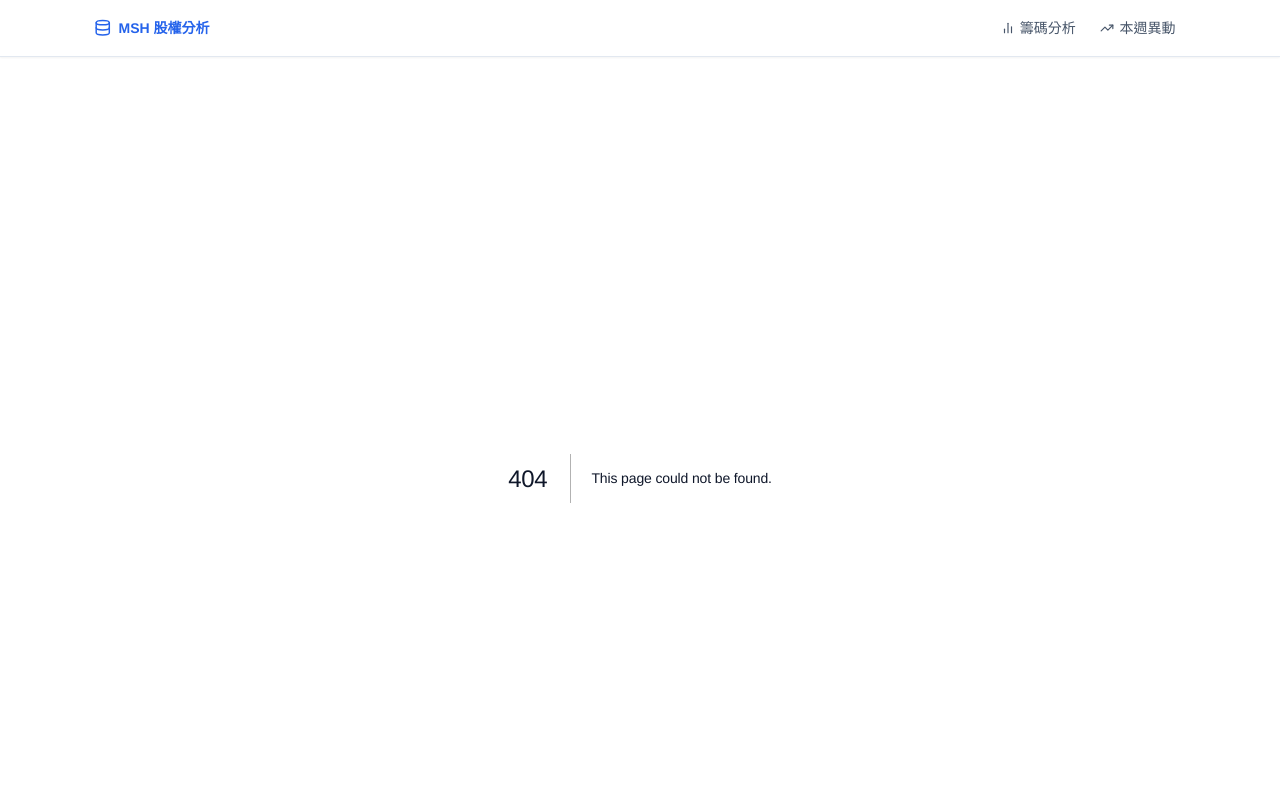
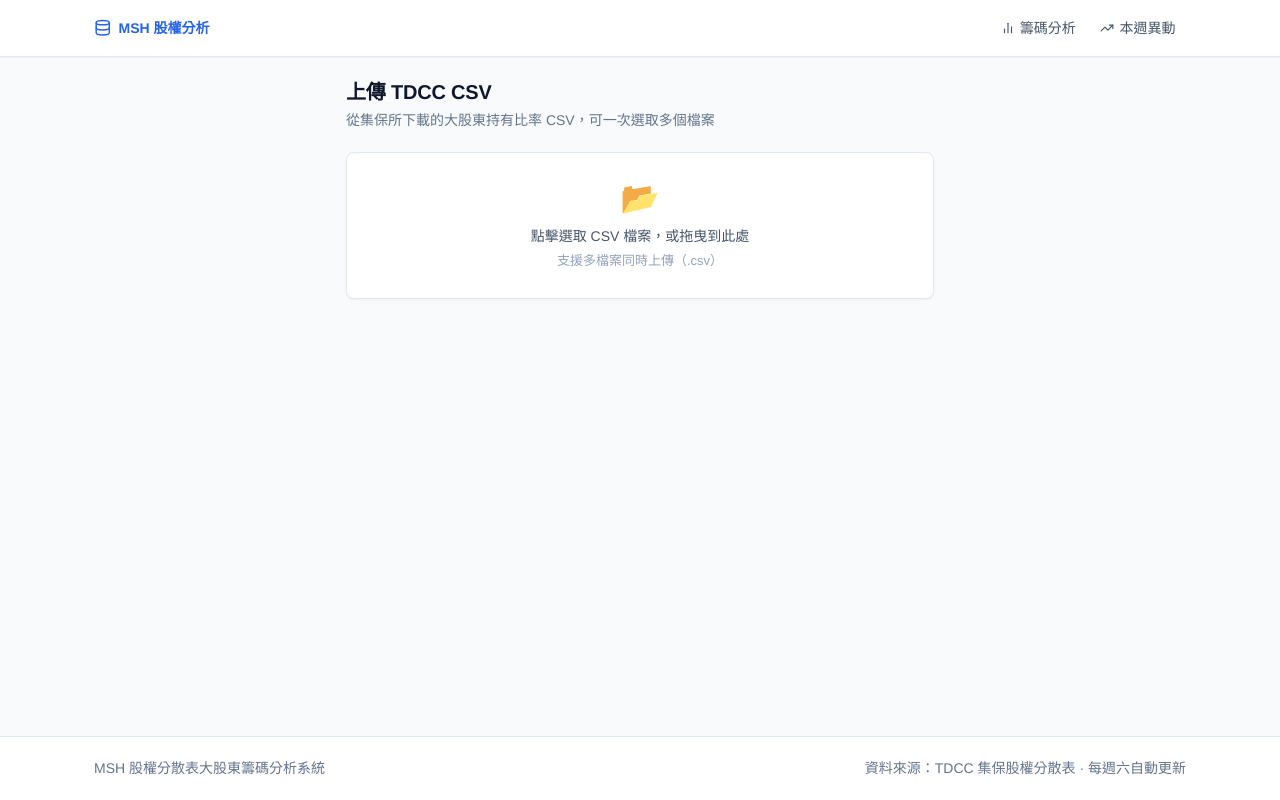
Before and after one commit to mywu-cloud/msh, a Next.js app in the folder frontend/: page /upload in a window 1280 px wide. Before the commit this address had no page. Shown: the top 800 px of the page. Built offline with nearby package versions, Linux system fonts and the light colour scheme.

Commit message:
feat: add TDCC CSV upload page at /upload

```diff
--- /dev/null
+++ b/frontend/src/app/upload/page.tsx
@@ -0,0 +1,143 @@
+'use client'
+
+import { useState, useRef } from 'react'
+
+const API_BASE = process.env.NEXT_PUBLIC_API_URL || 'https://msh-api.tw-mywu.workers.dev'
+
+interface UploadResult {
+  success: boolean
+  message: string
+  date?: string
+  inserted?: number
+  skipped?: number
+  errors?: number
+  error?: string
+}
+
+export default function UploadPage() {
+  const [files, setFiles] = useState<File[]>([])
+  const [uploading, setUploading] = useState(false)
+  const [results, setResults] = useState<Array<{ file: string; result: UploadResult }>>([])
+  const inputRef = useRef<HTMLInputElement>(null)
+
+  const handleFileChange = (e: React.ChangeEvent<HTMLInputElement>) => {
+    const selected = Array.from(e.target.files || [])
+    setFiles(prev => {
+      const names = new Set(prev.map(f => f.name))
+      return [...prev, ...selected.filter(f => !names.has(f.name))]
+    })
+    e.target.value = ''
+  }
+
+  const removeFile = (name: string) => setFiles(prev => prev.filter(f => f.name !== name))
+
+  const handleUpload = async () => {
+    if (!files.length) return
+    setUploading(true)
+    setResults([])
+    const newResults: Array<{ file: string; result: UploadResult }> = []
+
+    for (const file of files) {
+      const form = new FormData()
+      form.append('file', file)
+      form.append('source', 'tdcc')
+      try {
+        const res = await fetch(`${API_BASE}/api/upload-csv`, { method: 'POST', body: form })
+        const json: UploadResult = await res.json()
+        newResults.push({ file: file.name, result: json })
+      } catch (e) {
+        newResults.push({ file: file.name, result: { success: false, message: '', error: String(e) } })
+      }
+    }
+
+    setResults(newResults)
+    setUploading(false)
+    // Clear files that succeeded
+    const failed = new Set(newResults.filter(r => !r.result.success).map(r => r.file))
+    setFiles(prev => prev.filter(f => failed.has(f.name)))
+  }
+
+  return (
+    <div className="max-w-2xl mx-auto space-y-6">
+      <div>
+        <h1 className="text-2xl font-bold text-slate-900">上傳 TDCC CSV</h1>
+        <p className="text-sm text-slate-500 mt-1">從集保所下載的大股東持有比率 CSV，可一次選取多個檔案</p>
+      </div>
+
+      {/* Drop zone */}
+      <div
+        className="card border-2 border-dashed border-slate-300 hover:border-primary-400 transition-colors cursor-pointer p-8 text-center"
+        onClick={() => inputRef.current?.click()}
+        onDragOver={e => e.preventDefault()}
+        onDrop={e => {
+          e.preventDefault()
+          const dropped = Array.from(e.dataTransfer.files).filter(f => f.name.endsWith('.csv'))
+          setFiles(prev => {
+            const names = new Set(prev.map(f => f.name))
+            return [...prev, ...dropped.filter(f => !names.has(f.name))]
+          })
+        }}
+      >
+        <input ref={inputRef} type="file" accept=".csv" multiple className="hidden" onChange={handleFileChange} />
+        <div className="text-4xl mb-3">📂</div>
+        <p className="text-slate-600 font-medium">點擊選取 CSV 檔案，或拖曳到此處</p>
+        <p className="text-xs text-slate-400 mt-1">支援多檔案同時上傳（.csv）</p>
+      </div>
+
+      {/* File list */}
+      {files.length > 0 && (
+        <div className="card p-0 overflow-hidden">
+          <div className="px-4 py-2 border-b border-surface-border text-sm font-medium text-slate-700">
+            已選取 {files.length} 個檔案
+          </div>
+          <ul className="divide-y divide-surface-border">
+            {files.map(f => (
+              <li key={f.name} className="flex items-center justify-between px-4 py-2 text-sm">
+                <span className="text-slate-700">{f.name}</span>
+                <div className="flex items-center gap-3">
+                  <span className="text-slate-400 text-xs">{(f.size / 1024).toFixed(1)} KB</span>
+                  <button onClick={() => removeFile(f.name)} className="text-slate-400 hover:text-red-500 text-xs">✕</button>
+                </div>
+              </li>
+            ))}
+          </ul>
+          <div className="px-4 py-3 border-t border-surface-border">
+            <button
+              onClick={handleUpload}
+              disabled={uploading}
+              className="w-full py-2 px-4 bg-primary-600 hover:bg-primary-700 disabled:bg-slate-300 text-white text-sm font-medium rounded-lg transition-colors"
+            >
+              {uploading ? '上傳中...' : `上傳 ${files.length} 個檔案`}
+            </button>
+          </div>
+        </div>
+      )}
+
+      {/* Results */}
+      {results.length > 0 && (
+        <div className="space-y-2">
+          <h2 className="text-sm font-semibold text-slate-700">上傳結果</h2>
+          {results.map(({ file, result }) => (
+            <div key={file} className={`card p-3 border-l-4 ${result.success ? 'border-green-500 bg-green-50' : 'border-red-500 bg-red-50'}`}>
+              <div className="flex items-center justify-between">
+                <span className="text-sm font-medium text-slate-800">{file}</span>
+                <span className={`text-xs font-semibold ${result.success ? 'text-green-700' : 'text-red-700'}`}>
+                  {result.success ? '✓ 成功' : '✗ 失敗'}
+                </span>
+              </div>
+              <p className="text-xs text-slate-600 mt-1">{result.message || result.error}</p>
+              {result.success && (
+                <div className="flex gap-3 mt-1 text-xs text-slate-500">
+                  {result.date && <span>日期：{result.date}</span>}
+                  {result.inserted !== undefined && <span>匯入：{result.inserted} 筆</span>}
+                  {result.skipped !== undefined && result.skipped > 0 && <span>略過：{result.skipped} 筆</span>}
+                  {result.errors !== undefined && result.errors > 0 && <span className="text-red-600">錯誤：{result.errors} 筆</span>}
+                </div>
+              )}
+            </div>
+          ))}
+        </div>
+      )}
+    </div>
+  )
+}
```
